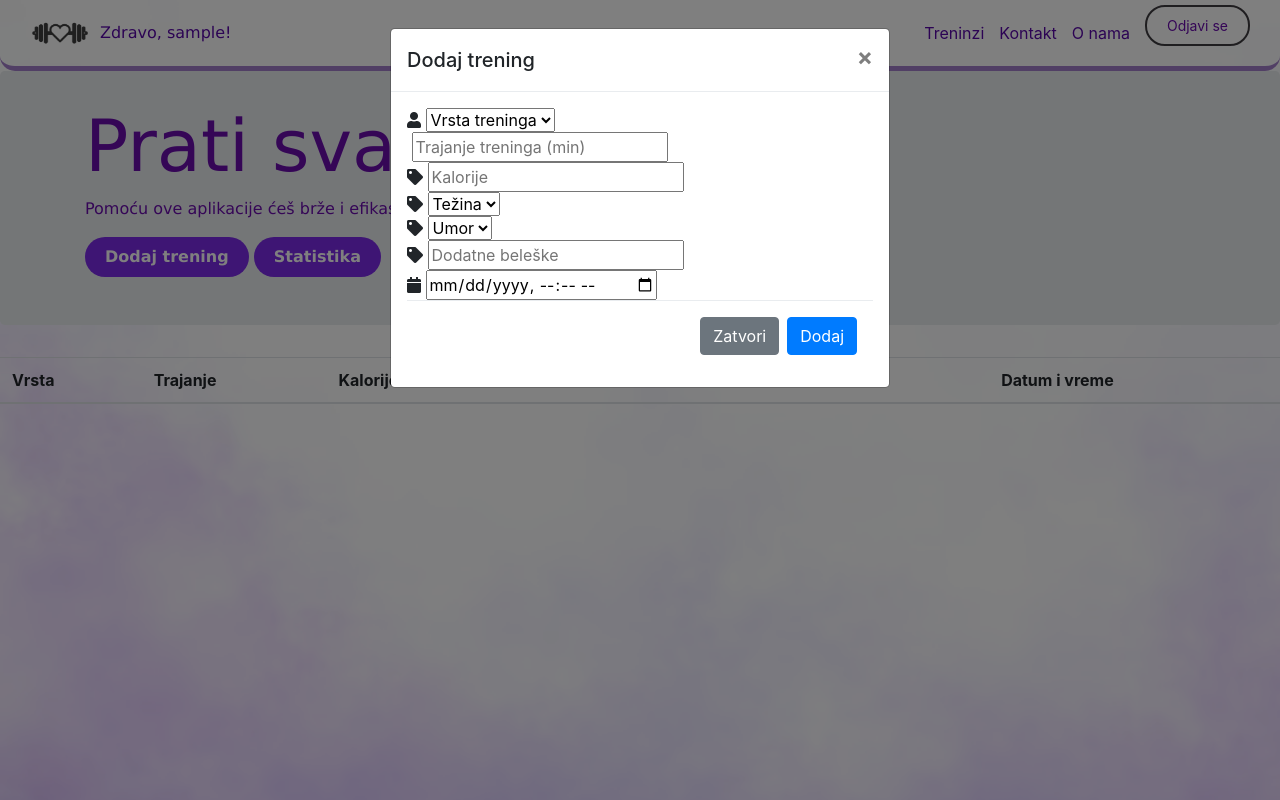
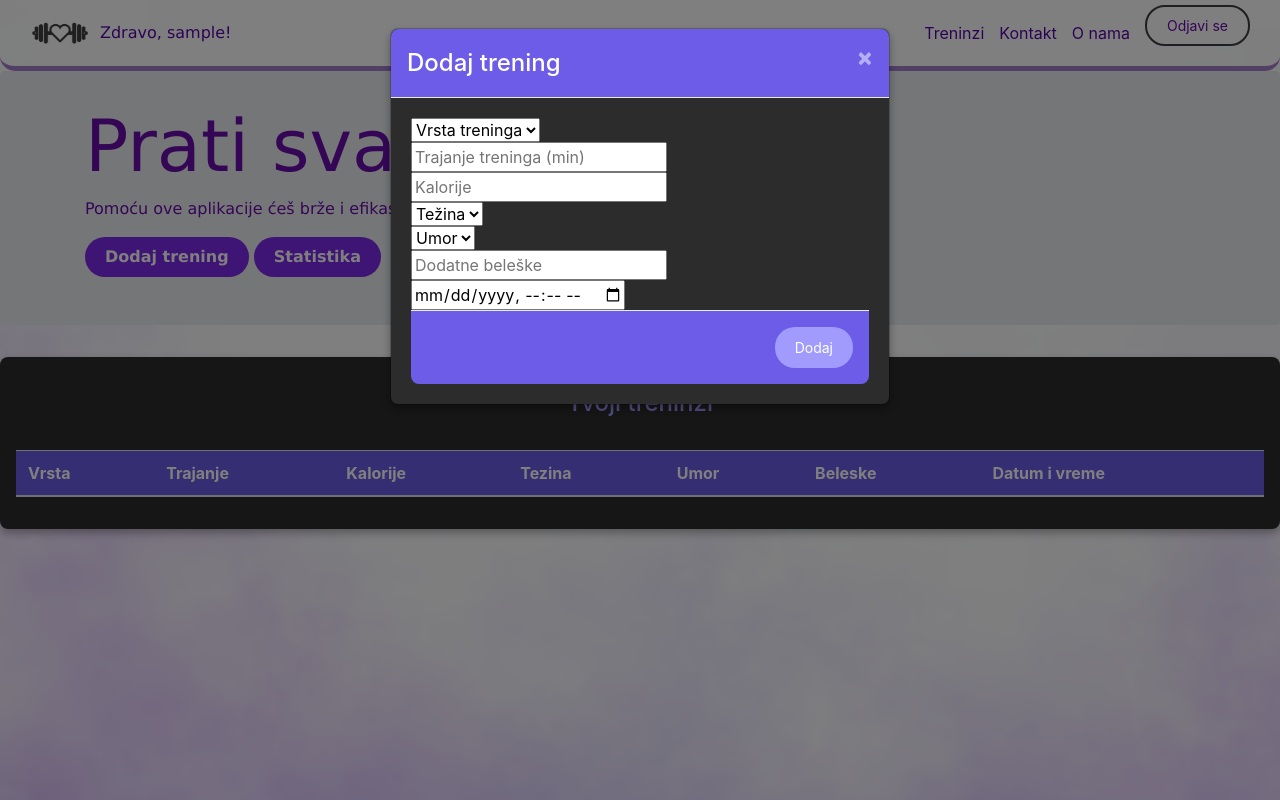
Before and after one commit to BorozanM/Aplikacija-za-trening, a PHP site: page /home.php in a window 1280 px wide, after a click on "Dodaj trening". Run offline with PHP 8.4, Linux system fonts and the light colour scheme; the visitor is signed in with stand-in values (Sample User, id 1); tables that the repository leaves empty or names only in its code hold one stand-in row (values such as "Sample post"); lists and menus that the app fills with data are empty; some libraries are stand-ins or nearby versions.

Commit message:
omogucen unos treninga

```diff
--- a/addTraining.php
+++ b/addTraining.php
@@ -1,10 +1,10 @@
 <?php
 session_start();
 include 'dbbroker.php';
-include 'Training.php';
+include 'model/Training.php';
 
 if (isset($_POST['add'])) {
-    $vrstaId = $_POST['training_type'];
+    $vrsta_id = $_POST['training_type'];
     $trajanje = $_POST['duration'];
     $kalorije = $_POST['calories'];
     $tezina = $_POST['weight'];
@@ -23,7 +23,7 @@
         $beleske,
         $datumVreme,
         $userId,
-        $vrstaId
+        $vrsta_id
     );
 
     $result = Training::addTraining($training, $conn);
--- a/home.php
+++ b/home.php
@@ -25,6 +25,8 @@
     <link rel="stylesheet" href="https://cdn.jsdelivr.net/npm/bootstrap@4.0.0/dist/css/bootstrap.min.css" integrity="sha384-Gn5384xqQ1aoWXA+058RXPxPg6fy4IWvTNh0E263XmFcJlSAwiGgFAW/dAiS6JXm" crossorigin="anonymous">
     <link rel="stylesheet" href="https://cdnjs.cloudflare.com/ajax/libs/font-awesome/5.15.3/css/all.min.css">
     <link rel="stylesheet" href="style.css">
+    <link rel="stylesheet" href="tabela.css">
+
 </head>
 <body>
 
@@ -40,10 +42,11 @@
         </div>
       </div>
 <!-- ovde je kraj zaglavlja, pocinje tabela -->
+<div class="table-container">
+    <h2>Tvoji treninzi</h2>
     <table class="table">
         <thead>
             <tr>
-
                 <th scope="col">Vrsta</th>
                 <th scope="col">Trajanje</th>
                 <th scope="col">Kalorije</th>
@@ -51,32 +54,26 @@
                 <th scope="col">Umor</th>
                 <th scope="col">Beleske</th>
                 <th scope="col">Datum i vreme</th>
-
             </tr>
         </thead>
         <tbody>
-  <?php
-
-    while( $row = $trainings ->fetch_array()):
-      $formattedDate = date("Y-m-d H:i", strtotime($row['datumVreme']));
-      ?>
+            <?php while ($row = $trainings->fetch_array()):
+                $formattedDate = date("Y-m-d H:i", strtotime($row['datumVreme'])); ?>
+                <tr>
+                    <td><?php echo $row['vrsta_naziv']; ?></td>
+                    <td><?php echo $row['trajanje']; ?></td>
+                    <td><?php echo $row['kalorije']; ?></td>
+                    <td><?php echo $row['tezina']; ?></td>
+                    <td><?php echo $row['umor']; ?></td>
+                    <td><?php echo $row['beleske']; ?></td>
+                    <td><?php echo $formattedDate; ?></td>
+                </tr>
+            <?php endwhile; ?>
+        </tbody>
+    </table>
+</div>
 
 
-    <tr>
-
-            <td> <?php echo $row['vrsta_naziv']?></td>
-            <td> <?php echo $row['trajanje']?></td>
-            <td> <?php echo $row['kalorije']?></td>
-            <td> <?php echo $row['tezina']?></td>
-            <td> <?php echo $row['umor']?></td>
-            <td> <?php echo $row['beleske']?></td>
-            <td><?php echo $formattedDate; ?></td> <!-- Prikaz formiranog datuma i vremena -->
-
-    </tr>
-
-    <?php endwhile;?>
-  </tbody>
-</table>
 
 
 
@@ -92,12 +89,10 @@
                 </button>
             </div>
             <div class="modal-body">
-                <form id="addform" style="max-width:500px;margin:auto" method="POST" enctype="multipart/form-data">
-
+                <form id="addform" style="max-width:500px;margin:auto" method="POST" action="addTraining.php" enctype="multipart/form-data">
 
                     <!-- Vrsta treninga -->
                     <div class="input-container">
-    <i class="fa fa-user icon"></i>
                         <select class="input-field" name="training_type" id="training_type" required>
                             <option value="" disabled selected>Vrsta treninga</option>
                             <?php foreach ($trainingTypes as $type) { ?>
@@ -106,21 +101,17 @@
                         </select>
                     </div>
 
-
                     <!-- Trajanje i Kalorije -->
                     <div class="input-container">
-                        <i class="fa fa-pencil icon"></i>
                         <input class="input-field" type="number" placeholder="Trajanje treninga (min)" name="duration" id="duration" min="0" required>
                     </div>
 
                     <div class="input-container">
-                        <i class="fa fa-tag icon"></i>
                         <input class="input-field" type="number" placeholder="Kalorije" name="calories" id="calories" min="0" required>
                     </div>
 
                     <!-- Težina i Umor -->
                     <div class="input-container">
-                        <i class="fa fa-tag icon"></i>
                         <select class="input-field" name="weight" id="weight" required>
                             <option value="" disabled selected>Težina</option>
                             <?php for ($i = 1; $i <= 10; $i++) { echo "<option value='$i'>$i</option>"; } ?>
@@ -128,7 +119,6 @@
                     </div>
 
                     <div class="input-container">
-                        <i class="fa fa-tag icon"></i>
                         <select class="input-field" name="fatigue" id="fatigue" required>
                             <option value="" disabled selected>Umor</option>
                             <?php for ($i = 1; $i <= 10; $i++) { echo "<option value='$i'>$i</option>"; } ?>
@@ -137,19 +127,24 @@
 
                     <!-- Dodatne beleške -->
                     <div class="input-container">
-                        <i class="fa fa-tag icon"></i>
                         <input class="input-field" type="text" placeholder="Dodatne beleške" name="notes" id="notes" required>
                     </div>
 
                     <!-- Datum i vreme -->
                     <div class="input-container">
-                        <i class="fa fa-calendar icon"></i>
                         <input class="input-field" type="datetime-local" name="datetime" id="datetime" required>
                     </div>
+                    <script>
+                        document.addEventListener('DOMContentLoaded', function () {
+                            const datetimeInput = document.getElementById('datetime');
+                            const now = new Date();
+                            const currentDateTime = now.toISOString().slice(0, 16);
+                            datetimeInput.max = currentDateTime;
+                        });
+                    </script>
 
                     <!-- Footer -->
                     <div class="modal-footer">
-                        <button type="button" class="btn btn-secondary" data-dismiss="modal">Zatvori</button>
                         <button type="submit" class="btn btn-primary" id="add" name="add">Dodaj</button>
                     </div>
                 </form>
@@ -158,6 +153,7 @@
     </div>
 </div>
 <!-- End Add modal -->
+
 
 
 
--- a/model/Training.php
+++ b/model/Training.php
@@ -10,7 +10,7 @@
     private $beleske;
     private $datumVreme;
     private $user;
-    private $vrstaId;
+    private $vrsta_id;
 
     public function __construct(
         $id = null,
@@ -21,7 +21,7 @@
         $beleske = null,
         $datumVreme = null,
         $user = null,
-        $vrstaId = null
+        $vrsta_id = null
     ) {
         $this->id = $id;
         $this->trajanje = $trajanje;
@@ -32,7 +32,7 @@
         $this->datumVreme = $datumVreme;
 
         $this->user = $user;
-        $this->vrstaId = $vrstaId;
+        $this->vrsta_id = $vrsta_id;
 
     }
 
@@ -65,7 +65,7 @@
         return false;
     }
 
-    $query = "INSERT INTO training (trajanje, kalorije, tezina, umor, beleske, datumVreme, user, vrstaId) VALUES (?, ?, ?, ?, ?, ?, ?, ?)";
+    $query = "INSERT INTO training (trajanje, kalorije, tezina, umor, beleske, datumVreme, user, vrsta_id) VALUES (?, ?, ?, ?, ?, ?, ?, ?)";
     $stmt = $conn->prepare($query);
     $stmt->bind_param(
         "iiiissii",
@@ -76,7 +76,7 @@
         $training->beleske,
         $training->datumVreme,
         $training->user,
-        $training->vrstaId
+        $training->vrsta_id
     );
     return $stmt->execute();
 }
--- a/signup.php
+++ b/signup.php
@@ -18,7 +18,6 @@
 			echo '<script>window.location.href="index.php";</script>';
             exit();
         } else {
-            // Greška pri registraciji
             echo '<script>alert("Korisnik sa istim mailom već postoji.")</script>';
 			echo '<script>window.location.href="index.php";</script>';
 
--- /dev/null
+++ b/tabela.css
@@ -0,0 +1,161 @@
+/* General styles for modal and table */
+.modal-content {
+    background-color: #2c2c2c;
+    color: #fff;
+    border-radius: 8px;
+    box-shadow: 0 4px 8px rgba(0, 0, 0, 0.3);
+}
+
+.modal-header {
+    background-color: #6c5ce7;
+    color: #fff;
+    border-radius: 8px 8px 0 0;
+}
+
+.modal-title {
+    font-size: 1.5rem;
+}
+
+.close {
+    color: #fff;
+}
+
+.modal-body {
+    padding: 20px;
+}
+
+.modal-footer {
+    background-color: #6c5ce7;
+    border-radius: 0 0 8px 8px;
+}
+
+.modal-footer button {
+    background-color: #a29bfe;
+    border: none;
+    padding: 10px 20px;
+    border-radius: 20px;
+    font-size: 14px;
+    cursor: pointer;
+    transition: background-color 0.3s ease;
+}
+
+.modal-footer button:hover {
+    background-color: #6c5ce7;
+}
+
+.table-container {
+    max-height: 10cm;
+    overflow-y: auto;
+    margin: 2rem auto;
+    padding: 1rem;
+    border-radius: 8px;
+    background-color: #2c2c2c;
+    box-shadow: 0 4px 8px rgba(0, 0, 0, 0.3);
+    color: #fff;
+}
+
+.table-container h2 {
+    font-size: 1.5rem;
+    color: #a29bfe;
+    text-align: center;
+    margin-bottom: 1rem;
+    position: sticky;
+    top: 0;
+    background-color: #2c2c2c;
+    padding: 1rem 0;
+    z-index: 2;
+}
+
+.table {
+    width: 100%;
+    border-collapse: collapse;
+    color: #fff;
+}
+
+thead th {
+    position: sticky;
+    top: 3rem;
+    background-color: #6c5ce7;
+    color: #fff;
+    text-align: left;
+    padding: 0.5rem;
+    border-bottom: 2px solid #a29bfe;
+}
+
+tbody td {
+    padding: 0.5rem;
+    border-bottom: 1px solid #555;
+}
+
+tbody tr:hover {
+    background-color: #3a3a3a;
+}
+
+::-webkit-scrollbar {
+    width: 8px;
+}
+
+::-webkit-scrollbar-track {
+    background: #2c2c2c;
+}
+
+::-webkit-scrollbar-thumb {
+    background: #6c5ce7;
+    border-radius: 8px;
+}
+
+::-webkit-scrollbar-thumb:hover {
+    background: #a29bfe;
+}
+
+/* Buttons styling */
+.jumbotron .btn {
+    border-radius: 50px;
+    padding: 8px 20px;
+    font-size: 16px;
+    font-weight: 600;
+    background-color: #7d2ae8;
+    color: white;
+    border: none;
+    text-decoration: none;
+    transition: background-color 0.3s ease, transform 0.3s ease;
+}
+
+.jumbotron .btn:hover {
+    background-color: #5b13b9;
+    transform: scale(1.05);
+}
+
+.jumbotron .btn:focus {
+    outline: none;
+}
+
+.header-right a, .header-right button {
+    margin-left: 15px;
+    text-decoration: none;
+    color: rgb(88, 7, 168);
+    background: none;
+    border: none;
+    font-size: 16px;
+    cursor: pointer;
+}
+
+.header-right a:hover, .header-right button:hover {
+    color: #ca98ec;
+}
+
+.logout-form button {
+    padding: 8px 20px;
+    background-color: white;
+    border: 2px solid #3f3c41;
+    border-radius: 20px;
+    color: #6a0dad;
+    font-size: 14px;
+    cursor: pointer;
+    transition: background-color 0.3s, color 0.3s;
+}
+
+.logout-form button:hover {
+    background-color: #6a0dad;
+    color: white;
+}
```
Also changed, not shown: js/main.js (deleted). Lines whose indentation alone changed are shown as unchanged.
